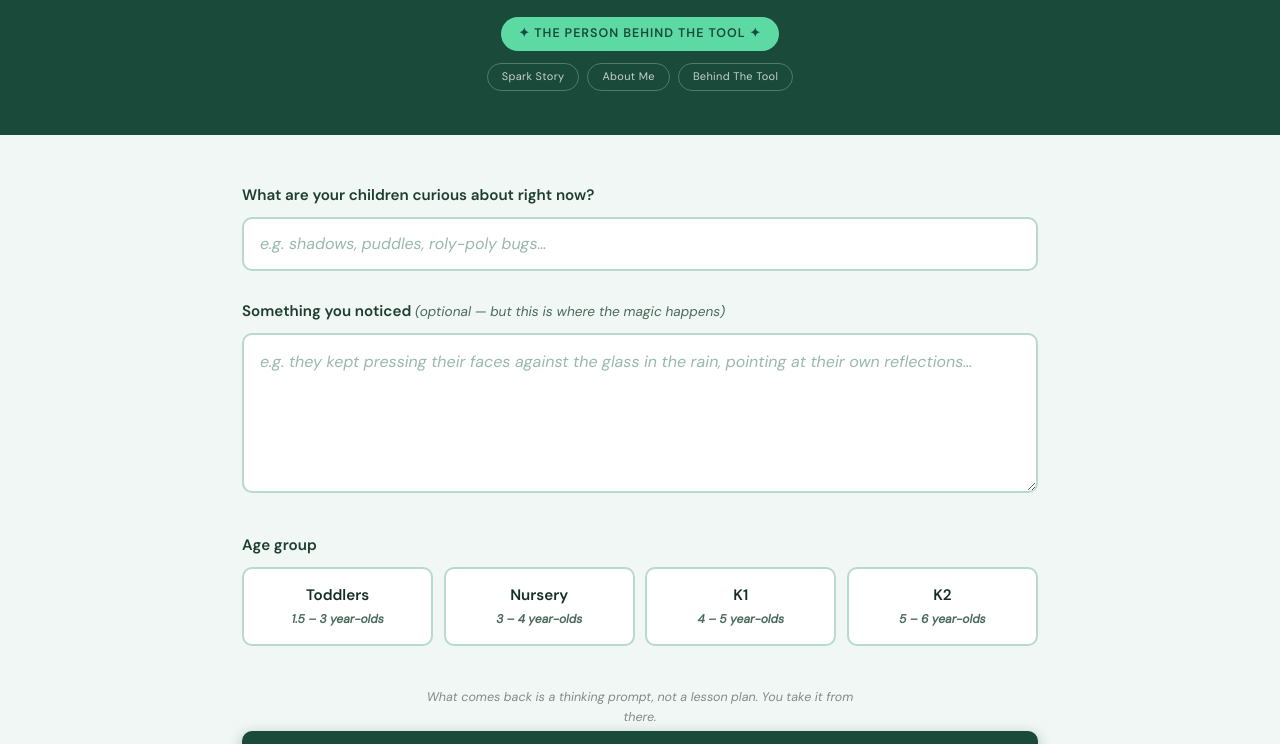
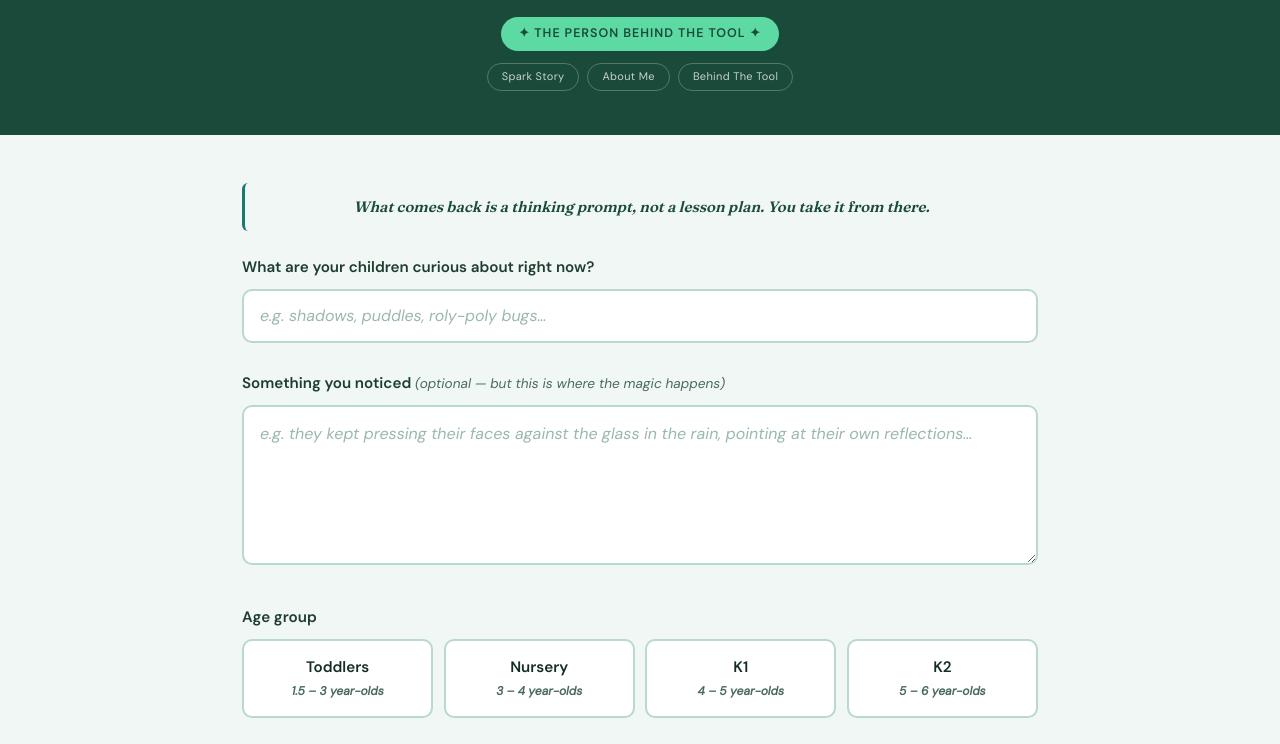
Before and after one commit to sherlinlee/spark, a website: page public/index.html in a window 1280 px wide. Shown: the part 193-937 px from the top of the page. Drawn offline with Linux system fonts and the light colour scheme.

Commit message:
Update index.html

```diff
--- a/public/index.html
+++ b/public/index.html
@@ -42,12 +42,25 @@
     .tool-orientation {
       text-align: center;
       font-family: 'DM Sans', sans-serif;
-      font-size: 12.5px;
+      font-size: 13.5px;
       font-style: italic;
       color: var(--muted, #888);
       margin: 0 auto 4px;
       padding: 0 24px;
       max-width: 480px;
+    }
+    .tool-banner {
+      text-align: center;
+      font-family: 'Fraunces', Georgia, serif;
+      font-size: clamp(13px, 3vw, 15px);
+      font-style: italic;
+      color: #1a4a3a;
+      background: #f0f7f5;
+      border-left: 3px solid #1a7a6e;
+      border-radius: 6px;
+      padding: 12px 20px;
+      margin: 0 0 24px;
+      line-height: 1.6;
     }
   </style>
 </head>
@@ -71,6 +84,7 @@
     <main>
       <section class="form-section" aria-labelledby="form-heading">
         <h2 id="form-heading" class="visually-hidden">Generate Provocations</h2>
+        <div class="tool-banner">What comes back is a thinking prompt, not a lesson plan. You take it from there.</div>
         <form id="spark-form" novalidate>
 
           <div class="field">
@@ -130,7 +144,7 @@
             </div>
           </fieldset>
 
-          <p class="tool-orientation">What comes back is a thinking prompt, not a lesson plan. You take it from there.</p>
+          <p class="tool-orientation"></p>
 
           <button type="submit" class="btn-submit" id="submit-btn">
             <span class="btn-text">✦ Generate provocations</span>
```
